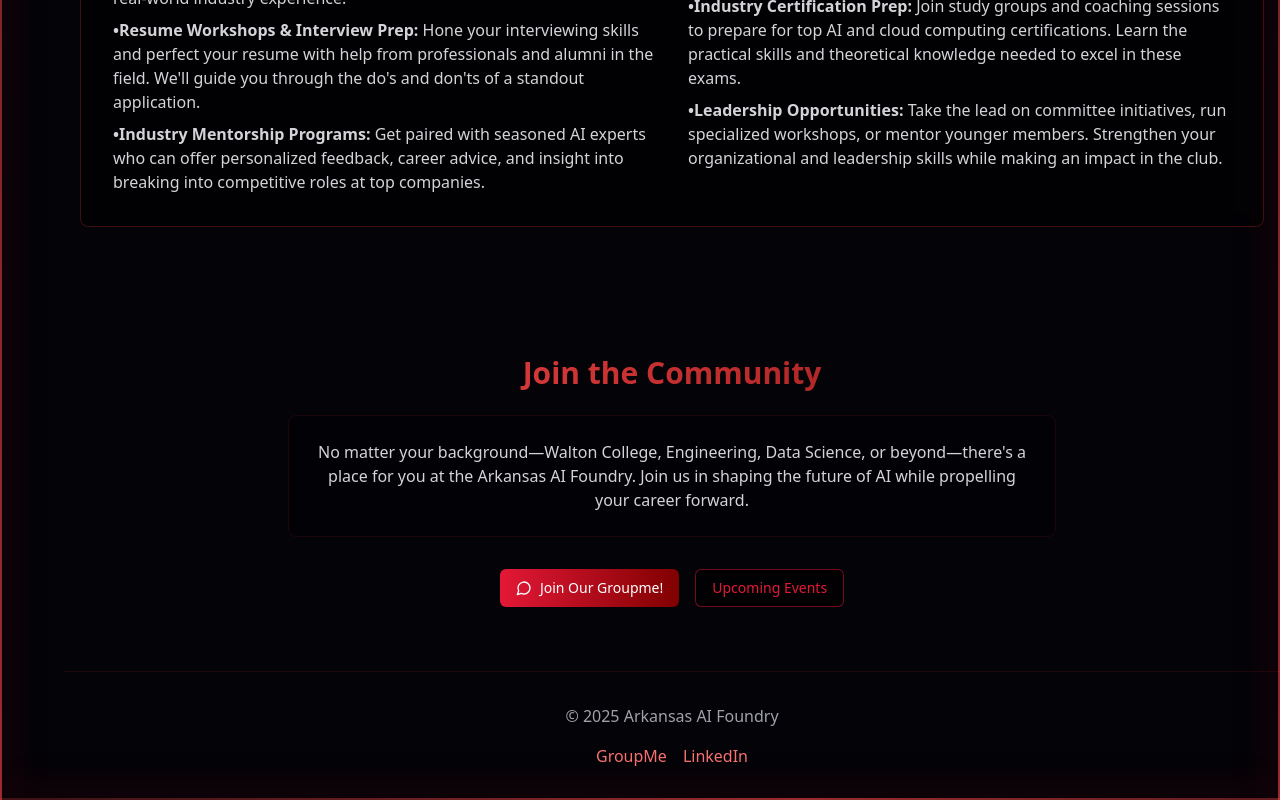
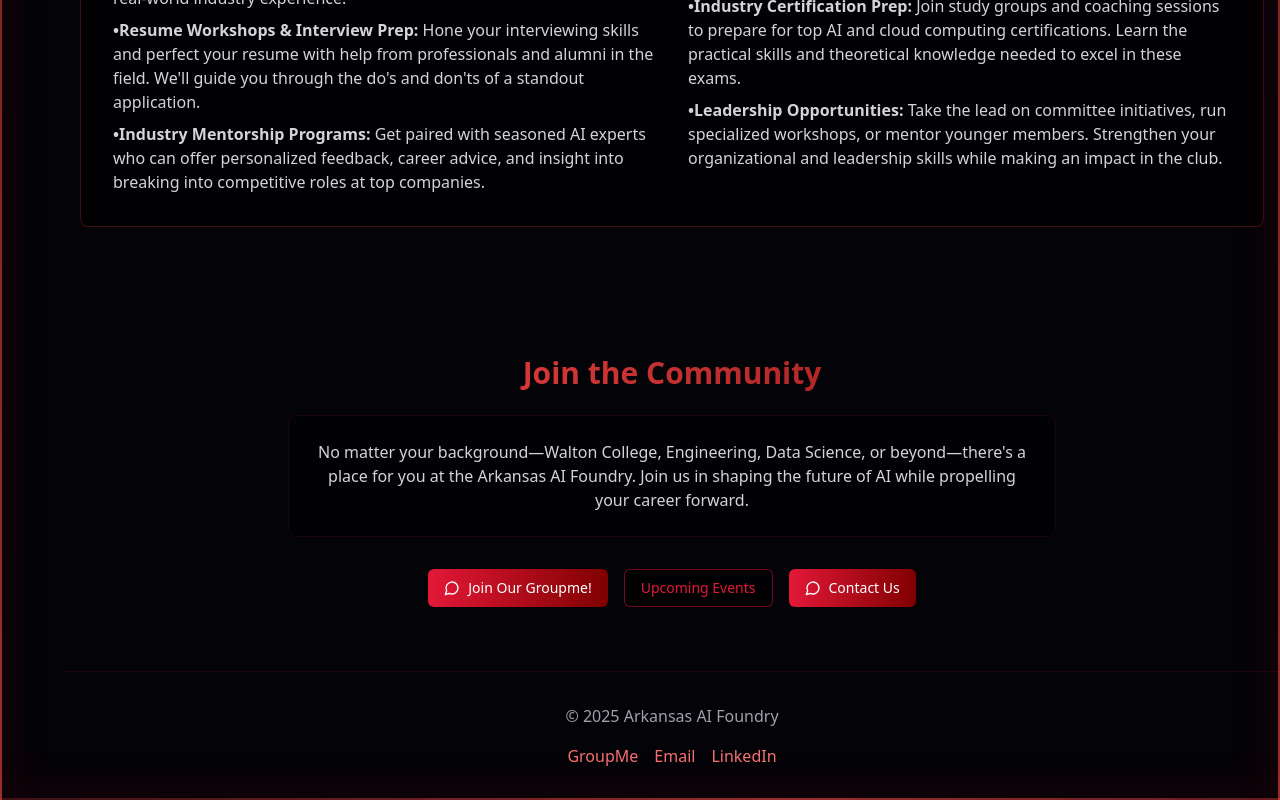
Before and after one commit to srbutler1/ai-foundry, a React (Vite) app: page / in a window 1280 px wide. Shown: the part 4077-4877 px from the top of the page. Built offline with nearby package versions, Linux system fonts and the light colour scheme.

Commit message:
contact buttons for arkansas.aifoundry@gmail

```diff
--- a/src/pages/homepage.jsx
+++ b/src/pages/homepage.jsx
@@ -434,6 +434,12 @@ const HomePage = () => {
             <Button variant="outline">
               Upcoming Events
             </Button>
+            <Button
+            onClick={() => window.open('mailto:arkansas.aifoundry@gmail.com', '_blank')}
+             >
+              <MessageCircle className="mr-2 h-4 w-4" />
+              Contact Us
+            </Button>
           </div>
         </div>
       </div>
@@ -453,6 +459,14 @@ const HomePage = () => {
                 GroupMe
               </a>
               <a
+                href="mailto:arkansas.aifoundry@gmail.com"
+                className="text-red-400 hover:text-red-300"
+                target="_blank"
+                rel="noopener noreferrer"
+              >
+                Email
+              </a>
+              <a
                 href="https://www.linkedin.com/company/arkansas-ai-foundry/"
                 className="text-red-400 hover:text-red-300"
                 target="_blank"
```
